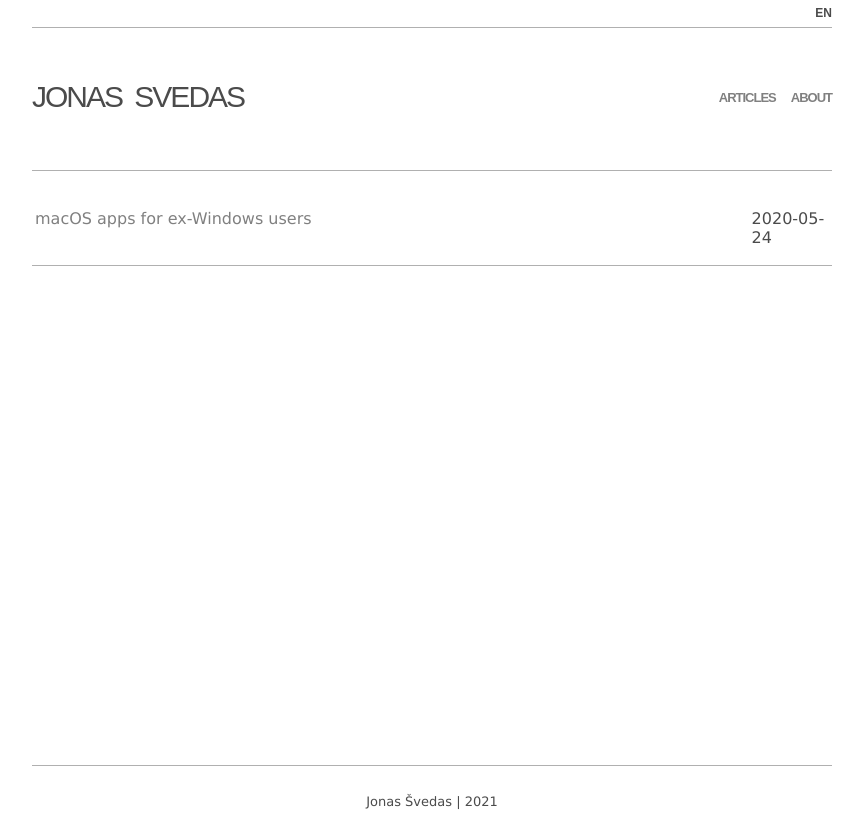
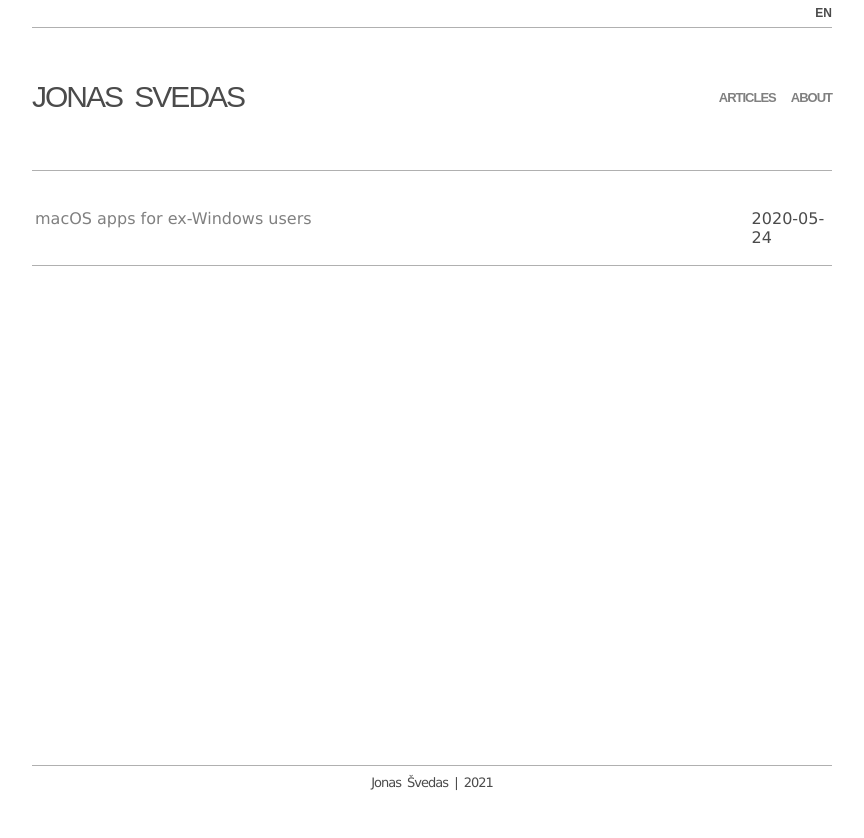
Before and after one commit to jonassvedas/jonassvedas.github.io, a plain HTML site: page index.html in a window 1280 px wide. Shown: the whole page, without its empty margins (208-1072 px from the left). After the commit the page ends 800 px from the top, so only its background shows below. Drawn offline with Linux system fonts and the light colour scheme.

Commit message:
Improved footer.

```diff
--- a/static/css/style.css
+++ b/static/css/style.css
@@ -289,15 +289,15 @@ iframe{
     margin-bottom:6px;
 }
 
-#copy p a{
-    font-family:"Arial", "Helvetica", Sans-serif;
+#copy p, #copy a{
+    /* font-family:"Arial", "Helvetica", Sans-serif; */
+    font-family:"Verdana", "Tahoma", Sans-serif;
     text-align: center;
-    font-size: 11px;
+    font-size: small;
     color:#4b4b4b;
     line-height: 3px;
     letter-spacing: -1px;
     word-spacing: 3px;
-    font-weight: bold;
     margin: auto;
     text-decoration: none;
 }
```
